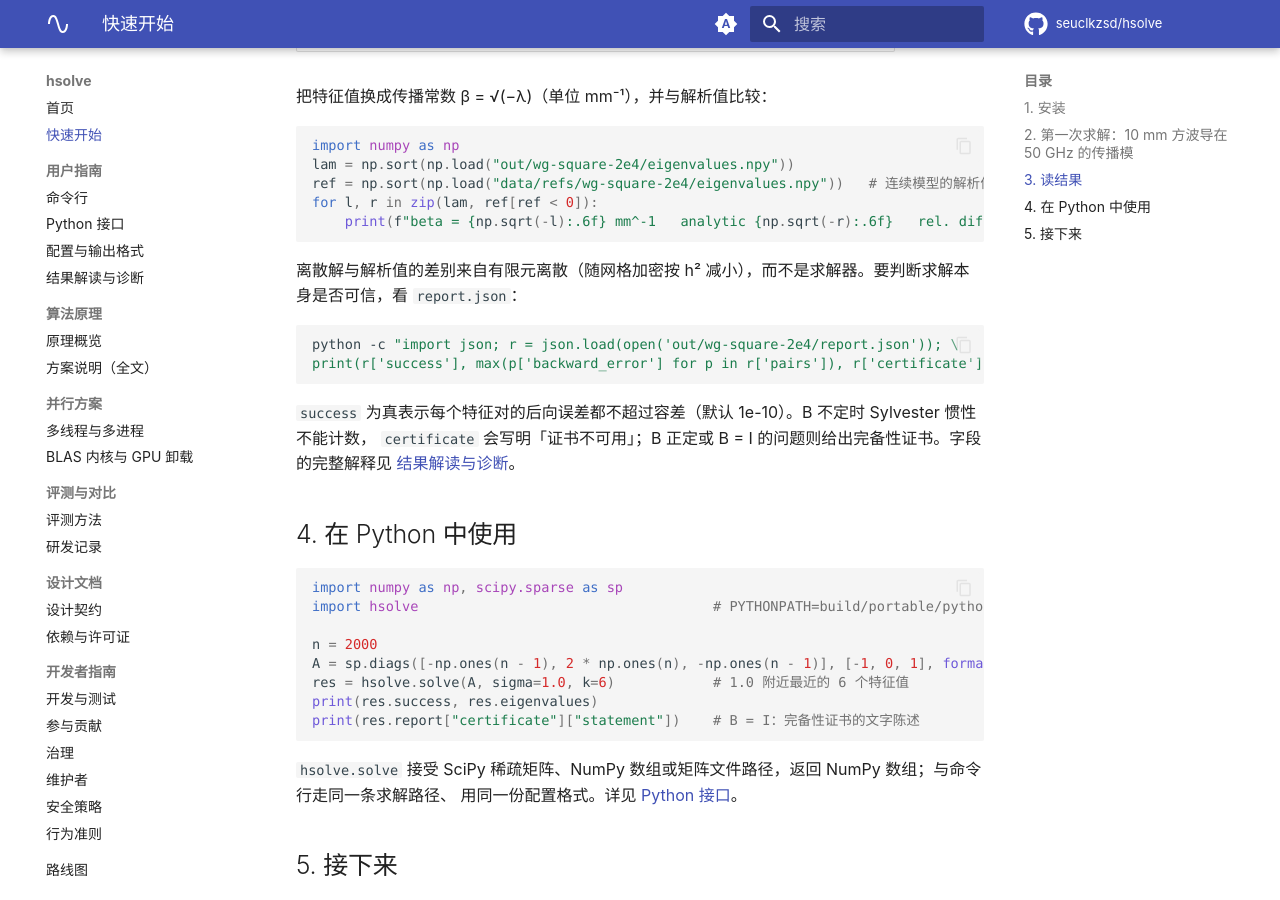
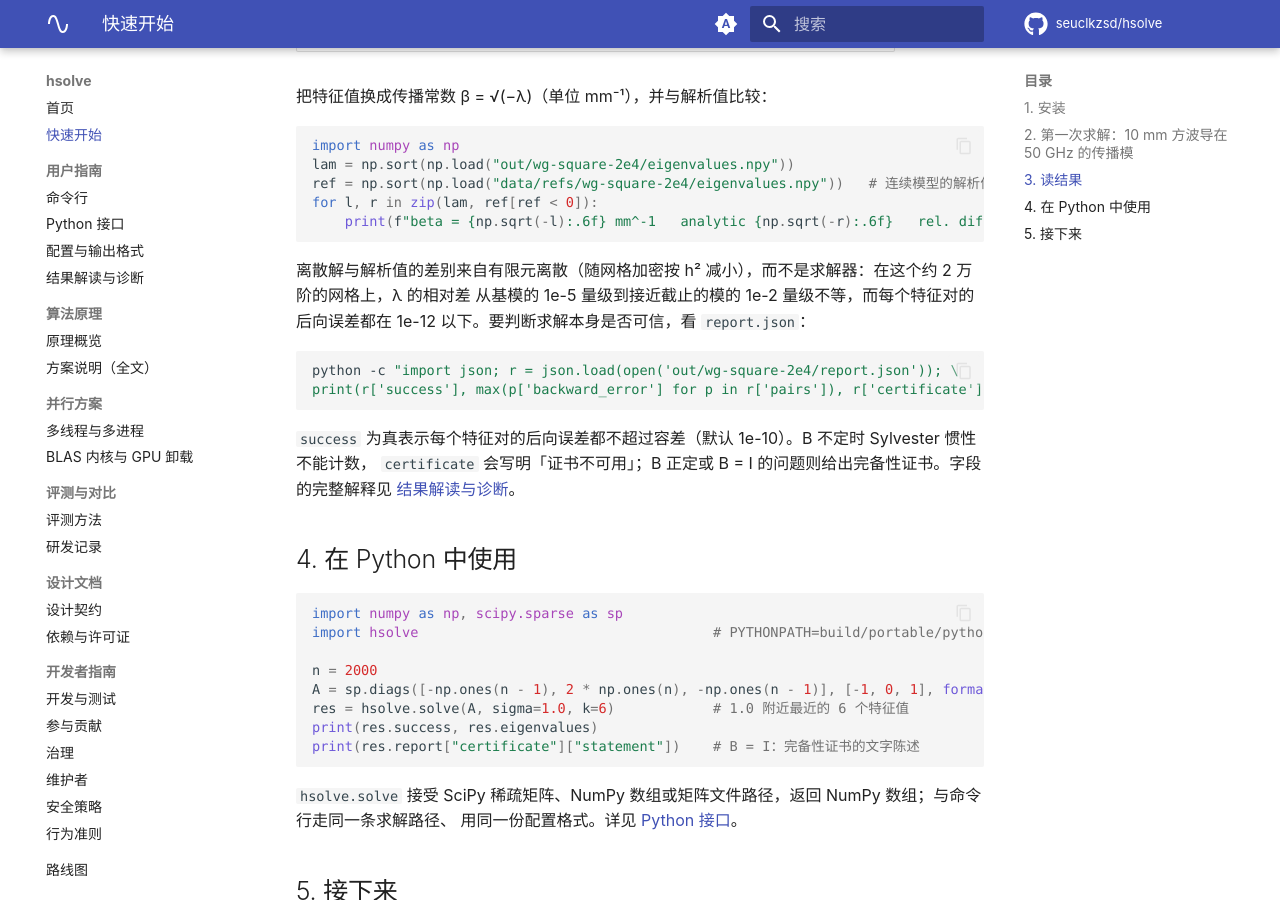
Before and after one commit to seuclkzsd/hsolve, an MkDocs documentation site: the page built from docs/guide/quickstart.md, in a window 1280 px wide and 900 px high, scrolled down 1228 px. Built offline with MkDocs 1.6.1 and Material for MkDocs 9.7.7, drawn with Linux system fonts in a browser that asks for light colours; comment, search, counter and statistics services are not loaded.

Commit message:
docs: quick start states what the waveguide example shows (discretization differences 1e-5 to 1e-2 against the continuum values, backward errors below 1e-12), as checked on a build of 4dca0b9

````diff
--- a/docs/guide/quickstart.md
+++ b/docs/guide/quickstart.md
@@ -77,7 +77,8 @@ for l, r in zip(lam, ref[ref < 0]):
     print(f"beta = {np.sqrt(-l):.6f} mm^-1   analytic {np.sqrt(-r):.6f}   rel. diff {abs(l - r) / abs(r):.1e}")
 ```
 
-离散解与解析值的差别来自有限元离散（随网格加密按 h² 减小），而不是求解器。要判断求解本身是否可信，看
+离散解与解析值的差别来自有限元离散（随网格加密按 h² 减小），而不是求解器：在这个约 2 万阶的网格上，λ 的相对差
+从基模的 1e-5 量级到接近截止的模的 1e-2 量级不等，而每个特征对的后向误差都在 1e-12 以下。要判断求解本身是否可信，看
 `report.json`：
 
 ```bash
````
